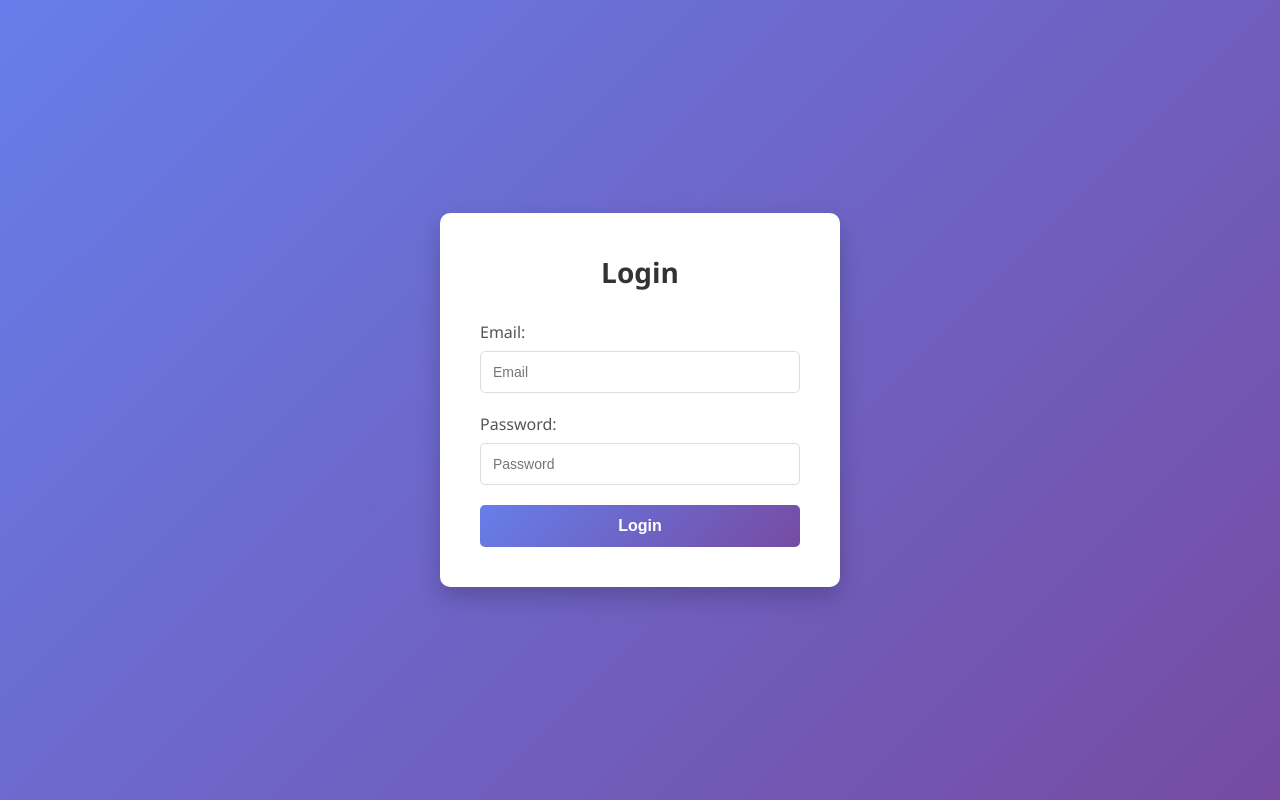
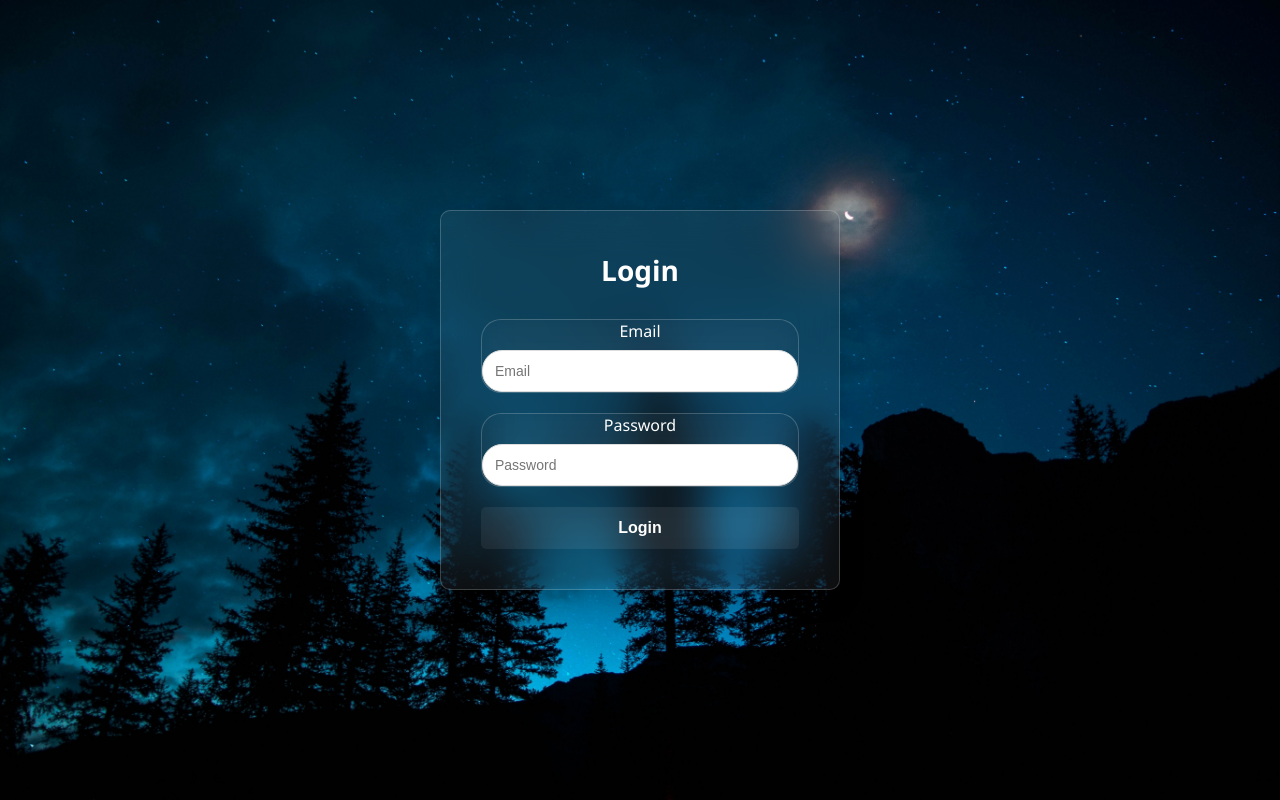
Before and after one commit to vedntsaxnea/MINI_ERP_LAMPP_PROJECT-, a PHP site: page /pages/login.php in a window 1280 px wide. Run offline with PHP 8.4, Linux system fonts and the light colour scheme.

```diff
--- a/assets/css/style.css
+++ b/assets/css/style.css
@@ -6,7 +6,10 @@
 
 body {
     font-family: 'Segoe UI', Tahoma, Geneva, Verdana, sans-serif;
-    background: linear-gradient(135deg, #667eea 0%, #764ba2 100%);
+    background: url("../../IMG/pexels-roberto-nickson-2885320.jpg") no-repeat center center / cover;
+    background-attachment: fixed;
+    background-position: center;
+    background-size: cover;
     min-height: 100vh;
     display: flex;
     justify-content: center;
@@ -14,29 +17,38 @@ body {
 }
 
 .login-container {
-    background: white;
+    background: rgba(255, 255, 255, 0.05);
+    backdrop-filter: blur(20px);
     padding: 40px;
     border-radius: 10px;
     box-shadow: 0 10px 25px rgba(0, 0, 0, 0.2);
     width: 100%;
     max-width: 400px;
+    border: 1px solid rgba(255, 255, 255, 0.2);
 }
 
 .login-container h2 {
     text-align: center;
-    color: #333;
+    color: #ffffff;
     margin-bottom: 30px;
     font-size: 28px;
+    border:#ddd;
 }
 
 .form-group {
     margin-bottom: 20px;
+    border: 1px solid rgba(255, 255, 255, 0.2);
+    background: rgba(39, 51, 66, 0.049);
+    border-radius: 20px;
+    backdrop-filter: blur(20px);
+
 }
 
 .form-group label {
+    text-align: center;
     display: block;
     margin-bottom: 8px;
-    color: #555;
+    color: #ffffff;
     font-weight: 500;
 }
 
@@ -44,7 +56,7 @@ body {
     width: 100%;
     padding: 12px;
     border: 1px solid #ddd;
-    border-radius: 5px;
+    border-radius: 20px;
     font-size: 14px;
     transition: border-color 0.3s;
 }
@@ -57,7 +69,7 @@ body {
 button[type="submit"] {
     width: 100%;
     padding: 12px;
-    background: linear-gradient(135deg, #667eea 0%, #764ba2 100%);
+    background: rgba(255, 255, 255, 0.05);
     color: white;
     border: none;
     border-radius: 5px;
@@ -65,6 +77,7 @@ button[type="submit"] {
     font-weight: 600;
     cursor: pointer;
     transition: transform 0.2s;
+    backdrop-filter: blur(20px);
 }
 
 button[type="submit"]:hover {
@@ -97,17 +110,21 @@ button[type="submit"]:active {
 /* Dashboard Styles */
 .dashboard-container {
     min-height: 100vh;
-    background: #f5f5f5;
+    background: #f5f5f51c;
+    backdrop-filter: blur(20px);
+    border-radius: 50px;
+    border: 1px solid #000000;
 }
 
 header {
-    background: linear-gradient(135deg, #667eea 0%, #764ba2 100%);
+
     color: white;
     padding: 20px 40px;
-    display: flex;
+    displaSy: flex;
     justify-content: space-between;
     align-items: center;
     box-shadow: 0 2px 10px rgba(0, 0, 0, 0.1);
+    border-radius: 50px;
 }
 
 header h1 {
@@ -139,7 +156,7 @@ header h1 {
 }
 
 .main-nav {
-    background: white;
+    background: rgba(255, 255, 255, 0.21);
     box-shadow: 0 2px 5px rgba(0, 0, 0, 0.05);
 }
 
@@ -157,7 +174,7 @@ header h1 {
 .main-nav a {
     display: block;
     padding: 15px 25px;
-    color: #555;
+    color: #fff5f5;
     text-decoration: none;
     border-bottom: 3px solid transparent;
     transition: all 0.3s;
@@ -165,8 +182,8 @@ header h1 {
 
 .main-nav a:hover,
 .main-nav a.active {
-    color: #667eea;
-    border-bottom-color: #667eea;
+    color: #000000;
+    border-bottom-color: #000000;
 }
 
 main {
--- a/pages/dashboard.php
+++ b/pages/dashboard.php
@@ -20,7 +20,7 @@ if (!isset($_SESSION['logged_in']) || $_SESSION['logged_in'] !== true) {
 <body>
     <div class="dashboard-container">
         <header>
-            <h1>Welcome to Mini ERP Dashboard</h1>
+            <h1>Welcome to MiniERP Dashboard</h1>
             <div class="user-info">
                 <span>Logged in as: <strong><?php echo htmlspecialchars($_SESSION['email'], ENT_QUOTES, 'UTF-8'); ?></strong></span>
                 <span>Role: <strong><?php echo htmlspecialchars($_SESSION['role'], ENT_QUOTES, 'UTF-8'); ?></strong></span>
--- a/pages/login.php
+++ b/pages/login.php
@@ -41,12 +41,12 @@ if (!isset($_SESSION['csrf_token'])) {
         <form action="auth_login.php" method="POST">
             <input type="hidden" name="csrf_token" value="<?php echo htmlspecialchars($_SESSION['csrf_token'], ENT_QUOTES, 'UTF-8'); ?>">
             <div class="form-group">
-                <label for="email">Email:</label>
+                <label for="email">Email</label>
                 <input type="email" id="email" name="email" placeholder="Email" required>
             </div>
             <div class="form-group">
-                <label for="password">Password:</label>
-                <input type="password" id="password" name="password" placeholder="Password" required>
+                <label for="password">Password </label>
+                <input type="password" id="password" name="password"  placeholder="Password" required>
             </div>
             <button type="submit">Login</button>
         </form>
```
Also changed, not shown: IMG/pexels-roberto-nickson-2885320.jpg (added).
